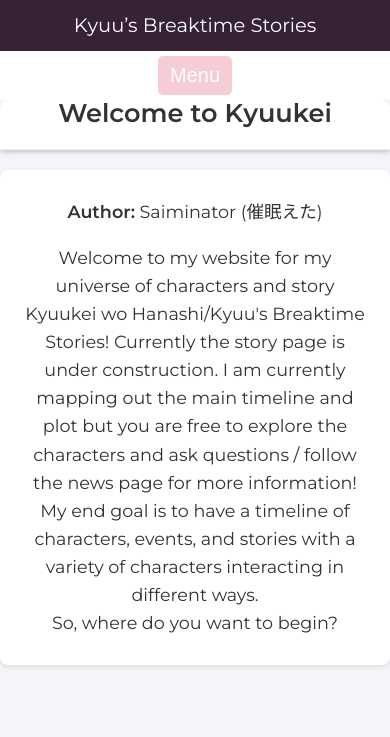
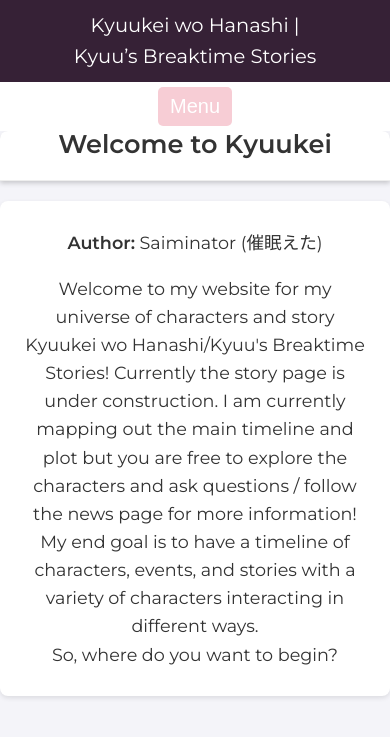
Before and after one commit to Saiminator/Kyuukei, a Jekyll site: the page built from index.html, in a window 390 px wide and 900 px high. Shown: the top 737 px of the window. Built offline with Jekyll 4.4.1, drawn with Linux system fonts in a browser that asks for light colours.

Commit message:
Update default.html

```diff
--- a/_layouts/default.html
+++ b/_layouts/default.html
@@ -24,16 +24,6 @@
   <meta name="twitter:title" content="{{ page.title | default: 'Kyuukei wo Hanashi' }}">
   <meta name="twitter:description" content="Kyuu’s Breaktime Stories - A collection of interactive narratives and breaktime stories.">
   <meta name="twitter:image" content="https://i.imgur.com/QRd4drw.png">
-
-  <!-- Mobile-specific header adjustments -->
-  <style>
-    @media (max-width: 600px) {
-      /* Hide the first header line on mobile */
-      #site-title .header-line1 {
-        display: none;
-      }
-    }
-  </style>
 </head>
 <body class="no-select">
   <!-- Site Header -->
@@ -64,7 +54,7 @@
 
     <!-- Fixed Container for Page Content -->
     <div class="main-content section-fixed-title">
-      <!-- Desktop Navigation Menu placed at the top of the container -->
+      <!-- Desktop Navigation Menu placed flush at the top of the container -->
       <nav class="nav-menu-desktop">
         <ul>
           <li><a href="/about.html">About</a></li>
```
